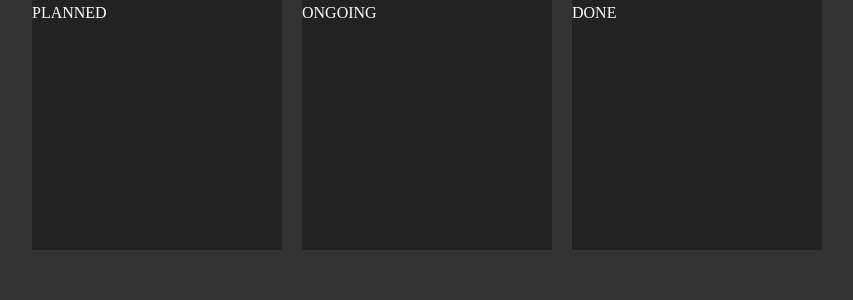
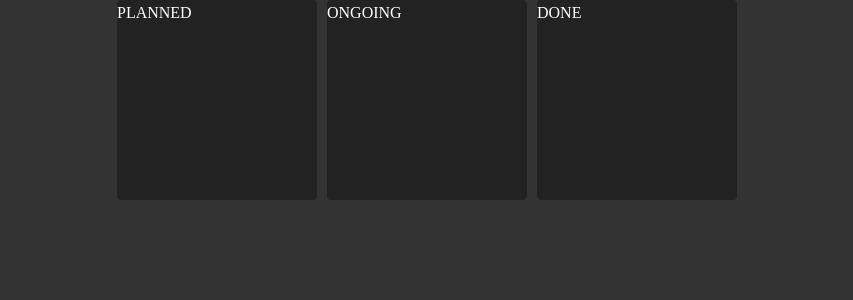
Before and after one commit to esteemayo/kaban-zustand, a React (Vite) app: page / in a window 1280 px wide. Shown: the top 300 px of the page, without its empty margins (213-1066 px from the left). Built offline with nearby package versions, Linux system fonts and the light colour scheme.

Commit message:
fix: add css styling

```diff
--- a/src/components/column/Column.css
+++ b/src/components/column/Column.css
@@ -1,7 +1,8 @@
 .column {
   width: 33%;
-  max-width: 25rem;
-  min-height: 25rem;
+  max-width: 20rem;
+  min-height: 20rem;
   background-color: var(--clr-gray-dark);
-  margin: 0 1rem;
+  margin: 0 0.5rem;
+  border-radius: 4px;
 }
```
